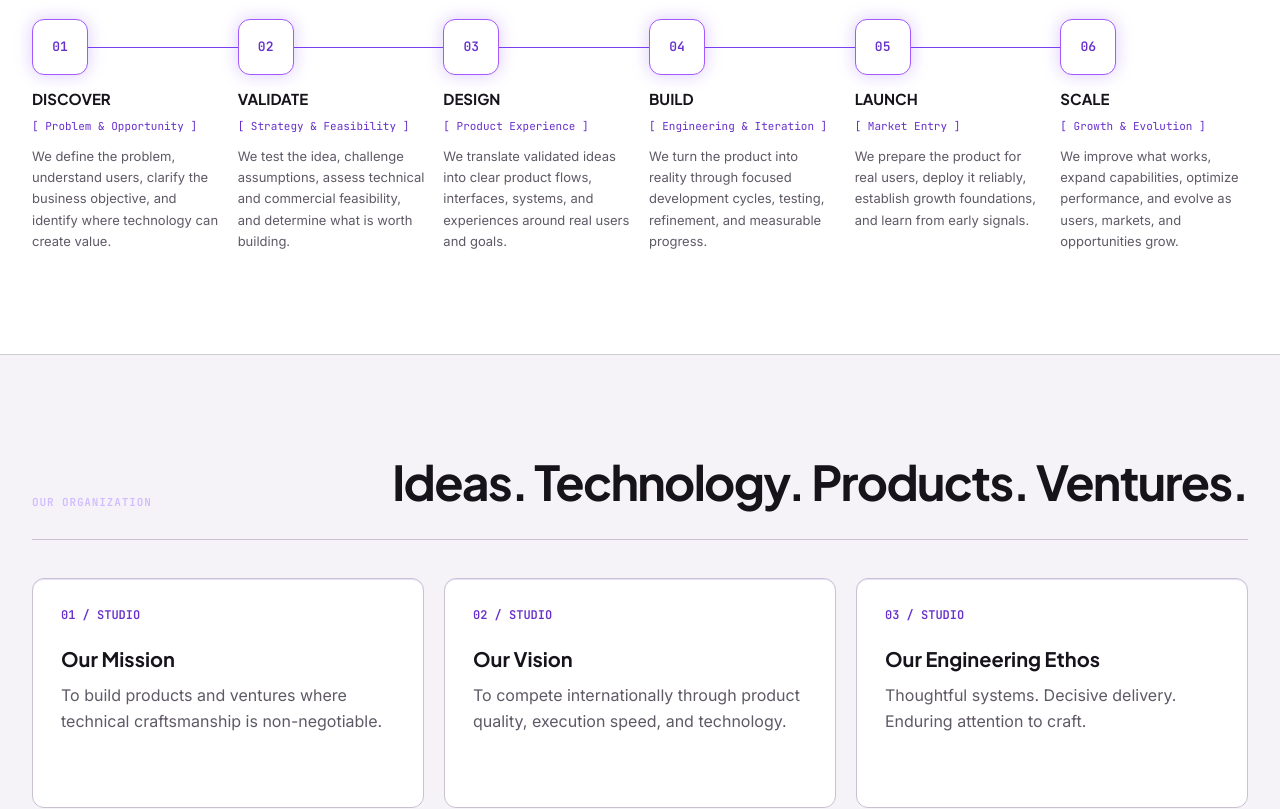
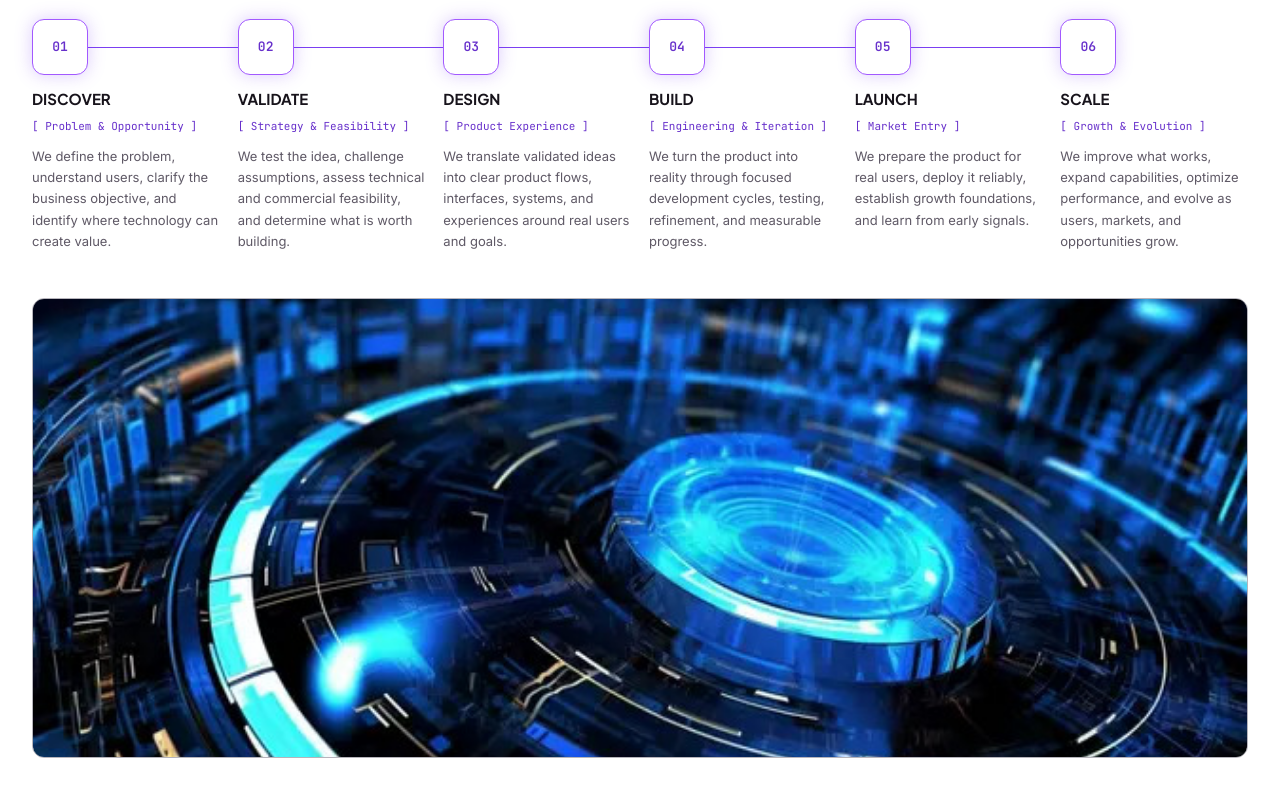
Before and after one commit to BrianE-Dev/WEBLOX-studios, a React (Vite) app: page / in a window 1280 px wide. Shown: the part 3063-3872 px from the top of the page. Built offline with nearby package versions, Linux system fonts and the light colour scheme; no server answers.

Commit message:
Add animated image beneath homepage lifecycle

```diff
--- a/src/components/home/HomePage.css
+++ b/src/components/home/HomePage.css
@@ -2,4 +2,5 @@
 
 .hero{position:relative;isolation:isolate;overflow:hidden}.hero::before{position:absolute;z-index:-1;right:0;bottom:0;width:100%;height:100%;background:url('/assets/hero-bg.png') no-repeat right bottom;background-size:min(100%,900px) auto;content:'';opacity:0;transform:translateY(28px);transition:opacity .8s ease-in-out,transform .8s ease-in-out;mask-image:linear-gradient(to bottom,transparent 0%,#000 36%)}.hero.hero-bg-visible::before{opacity:.58;transform:translateY(0)}@media(prefers-reduced-motion:reduce){.hero::before{opacity:.58;transform:none}}
 html:not([data-theme="light"]) .hero .metrics{color:#fff}
+.lifecycle-image{display:block;width:100%;height:auto;max-height:460px;margin-top:32px;object-fit:cover;border:1px solid #4a445566;border-radius:12px;opacity:0;transform:translateY(28px);transition:opacity .8s ease-in-out,transform .8s ease-in-out}.lifecycle-section.lifecycle-image-visible .lifecycle-image{opacity:1;transform:translateY(0)}@media(prefers-reduced-motion:reduce){.lifecycle-image{opacity:1;transform:none}}
 .ui-arrow{display:inline-block;width:0.55em;height:0.55em;border-top:2px solid currentColor;border-right:2px solid currentColor;transform:rotate(45deg);vertical-align:0.04em;margin-right:0.12em}.terminal-status-dot,.terminal-status-ring{display:inline-block;width:.48em;height:.48em;border-radius:50%;vertical-align:.05em;margin-right:.3em}.terminal-status-dot{background:currentColor}.terminal-status-ring{border:1px solid currentColor}.terminal-check{display:inline-block;width:.55em;height:.3em;border-left:2px solid currentColor;border-bottom:2px solid currentColor;transform:rotate(-45deg);vertical-align:.15em;margin-right:.25em}
--- a/src/components/home/HomePage.jsx
+++ b/src/components/home/HomePage.jsx
@@ -148,6 +148,7 @@ export function SiteFooter() {
 
 export default function HomePage() {
   const heroRef = useRef(null)
+  const lifecycleRef = useRef(null)
 
   useEffect(() => {
     setPageSeo({
@@ -169,6 +170,18 @@ export default function HomePage() {
     return () => observer.disconnect()
   }, [])
 
+  useEffect(() => {
+    const lifecycle = lifecycleRef.current
+    if (!lifecycle) return
+
+    const observer = new IntersectionObserver(([entry]) => {
+      lifecycle.classList.toggle('lifecycle-image-visible', entry.isIntersecting)
+    }, { threshold: 0.1 })
+
+    observer.observe(lifecycle)
+    return () => observer.disconnect()
+  }, [])
+
   return <>
     <SiteHeader />
     <main>
@@ -183,7 +196,7 @@ export default function HomePage() {
 
       <section className="section shell"><SectionHeading eyebrow="Engineering Depth" title="What we build." copy="Venture-grade product thinking applied to commercial digital work." /><div className="cards three">{services.map(([number, title, copy]) => <article className="card service" key={number}><span className="num">{number}</span><h3>{title}</h3><p>{copy}</p></article>)}</div><a className="button secondary" href="/services">View Services <Arrow /></a></section>
 
-      <section className="band"><div className="shell"><SectionHeading eyebrow="Systematic Delivery" title="The WEBLOX Lifecycle" copy="Precision execution from raw technical hypothesis to production software." /><div className="process">{lifecycle.map(([name, stage, copy], index) => <article key={name}><b>{String(index + 1).padStart(2, '0')}</b><h3>{name}</h3><small>[ {stage} ]</small><p>{copy}</p></article>)}</div></div></section>
+      <section ref={lifecycleRef} className="band lifecycle-section"><div className="shell"><SectionHeading eyebrow="Systematic Delivery" title="The WEBLOX Lifecycle" copy="Precision execution from raw technical hypothesis to production software." /><div className="process">{lifecycle.map(([name, stage, copy], index) => <article key={name}><b>{String(index + 1).padStart(2, '0')}</b><h3>{name}</h3><small>[ {stage} ]</small><p>{copy}</p></article>)}</div><img className="lifecycle-image" src="/assets/lifecycle.jpg" alt="Illuminated blue digital systems arranged around a central platform." loading="lazy" decoding="async" /></div></section>
 
       <section className="section shell"><SectionHeading eyebrow="Our Organization" title="Ideas. Technology. Products. Ventures." /><div className="cards three">{organization.map(([title, copy], index) => <article className="card" key={title}><span className="num">0{index + 1} / STUDIO</span><h3>{title}</h3><p>{copy}</p></article>)}</div><div className="inline-cta"><div><span className="eyebrow">Join the Studio</span><h3>Learn by contributing to real work.</h3><p>Emerging professionals can explore practical experience inside the WEBLOX Internship Program.</p></div><a className="button secondary" href="/internship">Explore the Internship <Arrow /></a></div><a className="button secondary" href="/studio">Meet the Studio <Arrow /></a></section>
 
```
Also changed, not shown: public/assets/lifecycle.jpg (added).
